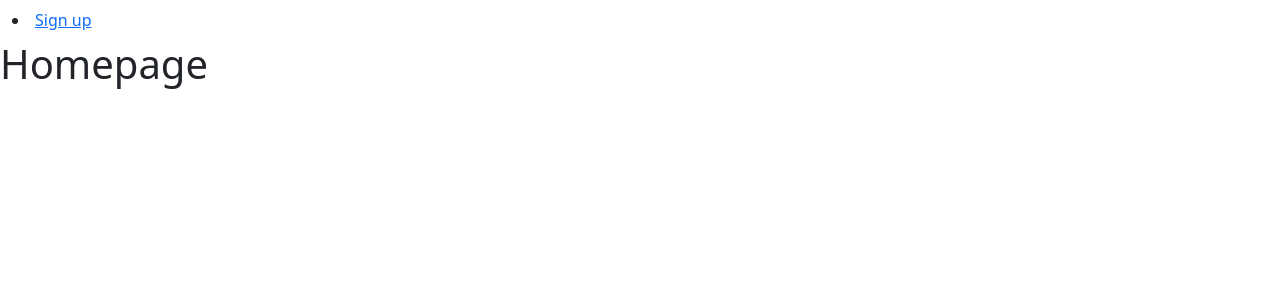
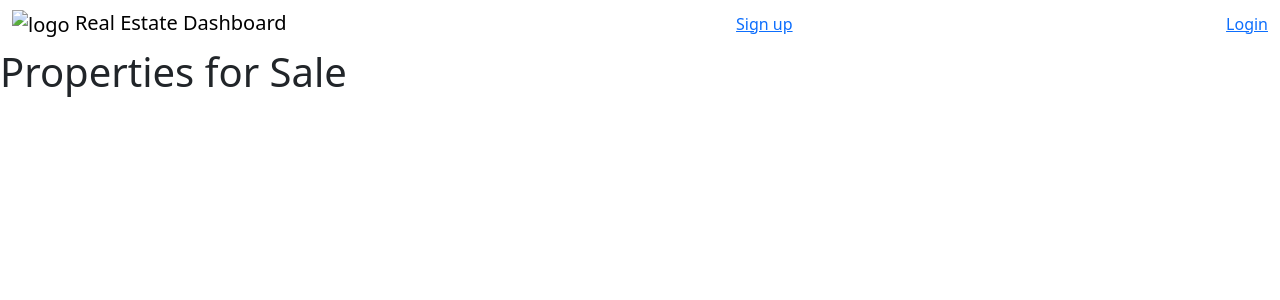
Before and after one commit to kwokkw/capstone-project-one, a Flask app: page / in a window 1280 px wide. Shown: the top 300 px of the page. Run offline with Flask 3, Linux system fonts and the light colour scheme; some libraries are stand-ins or nearby versions.

Commit message:
Build user authentication

```diff
--- a/app.py
+++ b/app.py
@@ -1,7 +1,10 @@
 import os
 
-from flask import Flask, render_template, redirect, url_for
+from flask import Flask, render_template, redirect, url_for, session, flash, g
 from models import db, connect_db, User, Property, Favorites
+from forms import SignupForm, LoginForm, UserEditForm
+from sqlalchemy.exc import IntegrityError
+from functools import wraps
 
 import requests
 
@@ -19,8 +22,47 @@ app.config['SQLALCHEMY_TRACK_MODIFICATIONS'] = True
 app.config['SQLALCHEMY_ECHO'] = True
 
 API_KEY = os.environ.get('API_KEY')
+CURR_USER_KEY = 'curr_user'
 
 connect_db(app)
+
+
+@app.before_request
+def add_user_to_g():
+    """ If we're logged in, add curr user to Flask global. """
+
+    if CURR_USER_KEY in session:
+        g.user = User.query.get(session[CURR_USER_KEY])
+    else:
+        g.user = None
+
+
+def login_required(f):
+
+    @wraps(f)
+    def check_login(*args, **kwargs):
+
+        if not g.user:
+            flash('Access unauthorized.', 'danger')
+            return redirect(url_for('homepage'))
+
+        return f(*args, **kwargs)
+
+    return check_login
+
+
+def do_login(user):
+    """ Log in user """
+
+    session[CURR_USER_KEY] = user.id
+
+
+def do_logout():
+    """ Log out user """
+
+    if CURR_USER_KEY in session:
+        del session[CURR_USER_KEY]
+
 
 def save_properties_to_database(properties):
     for prop in properties:
@@ -38,6 +80,7 @@ def save_properties_to_database(properties):
         db.session.add(new_prop)
     db.session.commit()
 
+
 @app.route('/')
 def homepage():
 
@@ -46,11 +89,78 @@ def homepage():
     return render_template('home.html', properties=properties)
 
 
-@app.route('/signup')
+### USERS ROUTES
+
+@app.route('/signup', methods=['GET', 'POST'])
 def signup():
 
-    return render_template('/users/signup.html')
+    form = SignupForm()
 
+    if form.validate_on_submit():
+        try:
+            user = User.signup(
+                username=form.username.data,
+                email=form.email.data,
+                password=form.password.data
+            )
+            db.session.commit()
+
+        except IntegrityError:
+            flash("Username already taken", 'danger')
+            return render_template('users/signup.html', form=form)
+
+        do_login(user)
+        return redirect(url_for('homepage'))
+
+    return render_template('/users/signup.html', form=form)
+
+
+@app.route('/login', methods=['GET', 'POST'])
+def login():
+    """Handle user login."""
+
+    form = LoginForm()
+
+    if form.validate_on_submit():
+        user = User.authenticate(form.username.data,
+                                 form.password.data)
+
+        if user:
+            do_login(user)
+            flash(f"Hello, {user.username}!", "success")
+            return redirect(url_for('homepage'))
+
+        flash("Invalid credentials.", 'danger')
+
+    return render_template('users/login.html', form=form)
+
+
+@app.route('/logout')
+def logout():
+    """Handle logout of user."""
+
+    flash("You have been logout.", 'primary')
+    do_logout()
+    return redirect(url_for('login'))
+
+
+@app.route('/users/profile', methods=['GET'])
+@login_required
+def profile():
+
+    form = UserEditForm()
+
+    return render_template('users/edit.html', form=form)
+
+
+### PROPERTIES ROUTES
+
+@app.route('/properties/<int:prop_id>', methods=['GET'])
+def prop_detail(prop_id):
+
+    prop = Property.query.get_or_404(prop_id)
+
+    return render_template('/properties/detail.html', prop=prop)
 
 ### FETCH DATA FROM API
 
--- a/templates/_macros.html
+++ b/templates/_macros.html
@@ -0,0 +1,9 @@
+{% macro render_form(form, exclude_fields=[]) %}
+  {{ form.hidden_tag() }}
+  {% for field in form if field.widget.input_type != 'hidden' and field.name not in exclude_fields %}
+    {% for error in field.errors %}
+        <span class="text-danger">{{ error }}</span>
+    {% endfor %}
+    {{ field(placeholder=field.label.text, class="form-control") }}
+  {% endfor %}
+{% endmacro %}
--- a/templates/base.html
+++ b/templates/base.html
@@ -27,11 +27,26 @@
 <nav class="navbar navbar-expand">
   <div class="container-fluid">
 
+    <div class="navbar-header">
+      <a href="{{ url_for('homepage') }}" class="navbar-brand">
+        <img src="" alt="logo">
+        <span>Real Estate Dashboard</span>
+      </a>
+    </div>
 
-      <li><a href="{{ url_for('signup') }}">Sign up</a></li>
+    {% if g.user %}
+      <a href="{{ url_for('logout') }}">Logout</a>
+    {% else %}
+      <a href="{{ url_for('signup') }}">Sign up</a>
+      <a href="{{ url_for('login') }}">Login</a>
+    {% endif %}
 
   </div>
 </nav>
+
+{% for category, message in get_flashed_messages(with_categories=True) %}
+<div class="alert alert-{{ category }}">{{ message }}</div>
+{% endfor %}
 
 {% block content %}
 {% endblock %}
--- a/templates/home.html
+++ b/templates/home.html
@@ -1,15 +1,19 @@
 {% extends 'base.html' %}
 
 {% block content %}
-<h1>Homepage</h1>
+<h1>Properties for Sale</h1>
 
 {% for prop in properties %}
 
-    <h2>{{prop.address}}</h2>
-    <p>Price: {{prop.price}}</p>
-    <p>Bedrooms: {{prop.bedrooms}}</p>
-    <p>Bathrooms: {{prop.bathrooms}}</p>
-    <img src="{{prop.img_src}}" alt="{{prop.address}}">
+<ul>
+    {% for prop in properties %}
+        <li>
+            <a href="{{ url_for('prop_detail', prop_id=prop.id) }}">
+                {{ prop.address }} - ${{ prop.price }}
+            </a>
+        </li>
+    {% endfor %}
+</ul>
 
 {% endfor %}
 
```
Also changed, not shown: forms.py (added, +23 -0 lines), models.py (+14 -2 lines), templates/properties/detail.html (added, +16 -0 lines), templates/users/edit.html (+7 -0 lines), templates/users/login.html (+20 -0 lines), templates/users/signup.html (+10 -1 lines), templates/properties/show.html (deleted), 1 other file.
